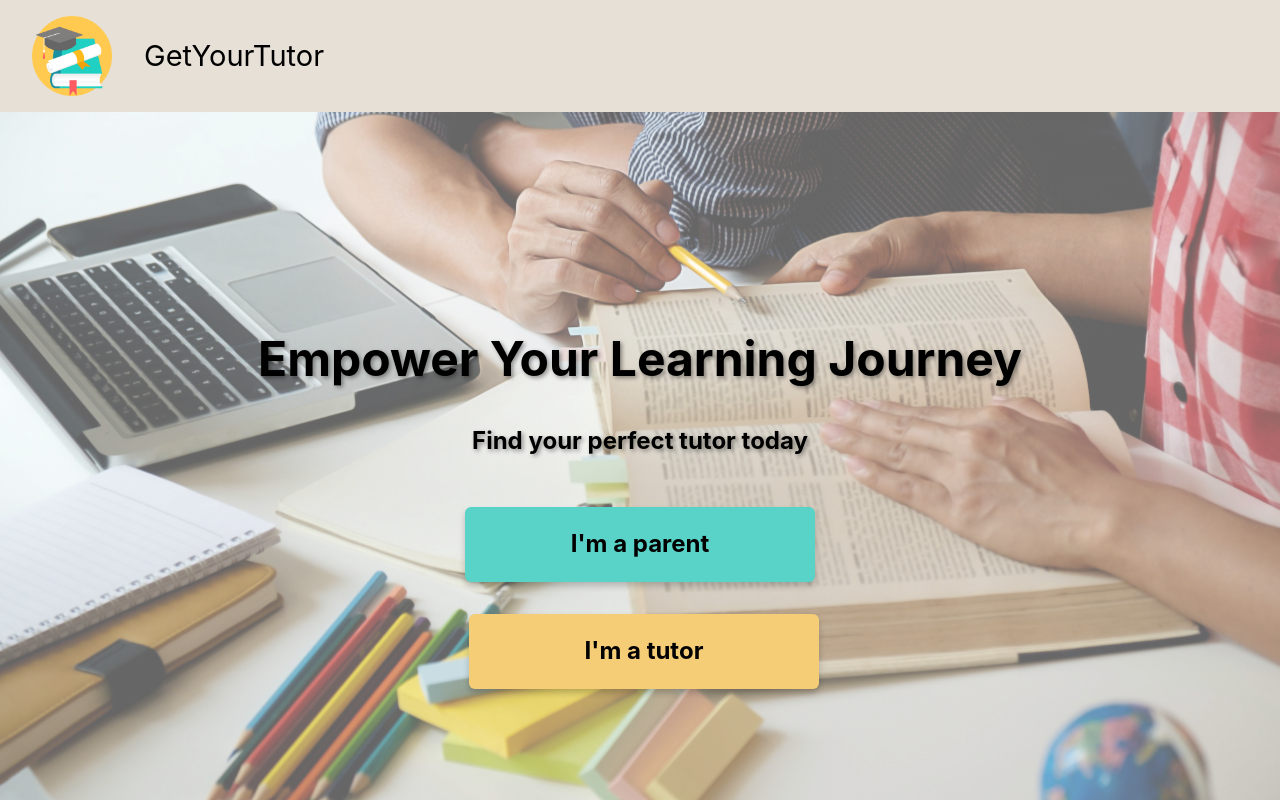
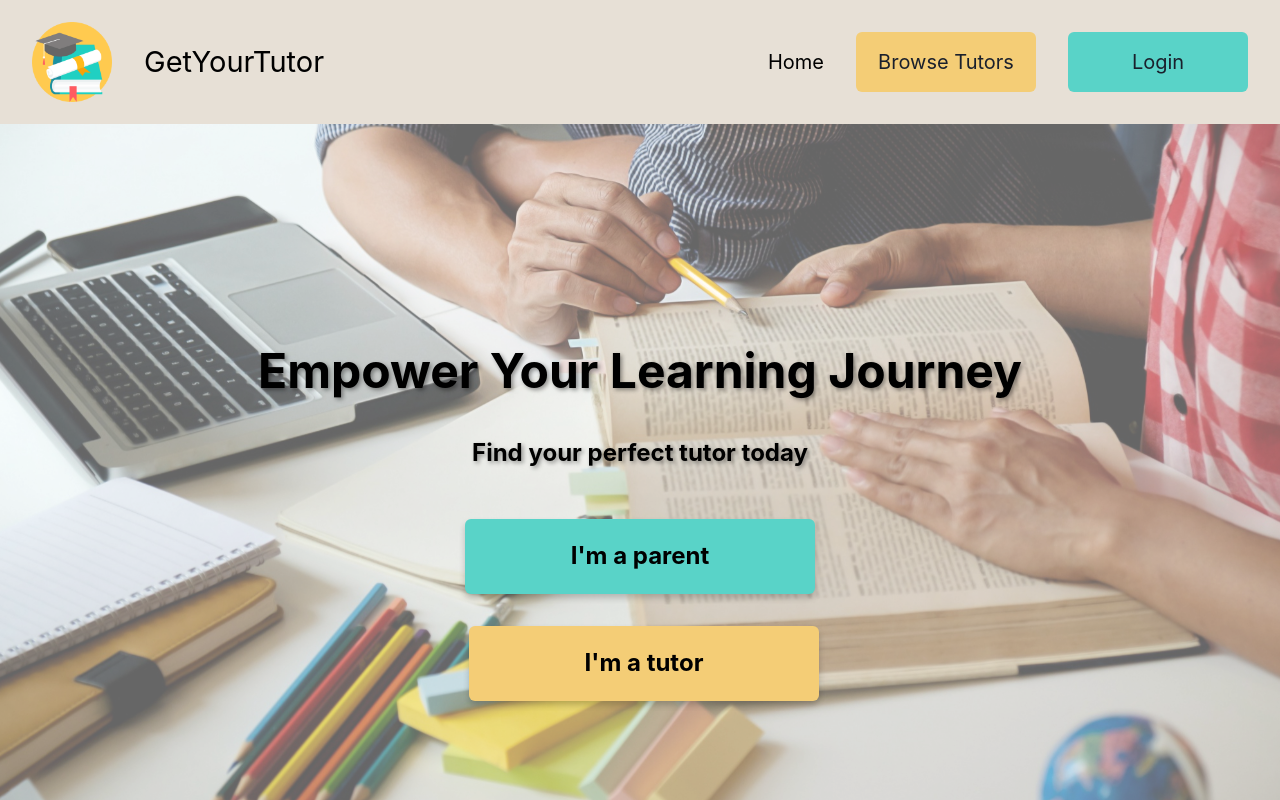
Before and after one commit to Code-the-Dream-School/ffprac-team2-front, a React (Vite) app: page / in a window 1280 px wide. Shown: the top 800 px of the page. Built offline with nearby package versions, Linux system fonts and the light colour scheme.

Commit message:
in progress

```diff
--- a/package.json
+++ b/package.json
@@ -31,7 +31,7 @@
         "yup": "^1.4.0"
     },
     "devDependencies": {
-        "@types/react": "^18.2.56",
+        "@types/react": "^18.2.77",
         "@types/react-dom": "^18.2.19",
         "@typescript-eslint/eslint-plugin": "^7.0.2",
         "@typescript-eslint/parser": "^7.0.2",
--- a/src/components/Navigation.tsx
+++ b/src/components/Navigation.tsx
@@ -1,7 +1,248 @@
-import React from 'react';
+import React, { useEffect, useRef } from 'react';
+import {
+    Avatar,
+    Box,
+    Flex,
+    Button,
+    Link,
+    IconButton,
+    useDisclosure,
+    VStack,
+    Portal,
+} from '@chakra-ui/react';
+import { HamburgerIcon } from '@chakra-ui/icons';
+import { NavLink, useNavigate } from 'react-router-dom';
+import { IoLogOutSharp } from 'react-icons/io5';
 
 const Navigation: React.FC = () => {
-    return <div></div>;
+    const { isOpen, onOpen, onClose } = useDisclosure();
+    const navigate = useNavigate();
+    const cancelRef = useRef(); // Ref for the drawer
+
+    // Parse the userData string into an object
+    const userDataString = localStorage.getItem('userData');
+    const userData = userDataString ? JSON.parse(userDataString) : null;
+    const isLoggedIn = !!userData;
+    const role = userData?.role;
+    // user data - firstName and lastName
+    const initials = userData ? `${userData.firstName[0]}${userData.lastName[0]}` : 'NN';
+    console.log(initials);
+
+    const handleLogout = () => {
+        localStorage.clear(); // To remove all local storage items
+        navigate('/');
+    };
+
+    // Close drawer on outside click
+    useEffect(() => {
+        const closeOnOutsideClick = (event: any) => {
+            if (isOpen && cancelRef.current && !cancelRef.current.contains(event.target)) {
+                onClose();
+            }
+        };
+
+        // Attach click listener
+        document.addEventListener('mousedown', closeOnOutsideClick);
+
+        return () => {
+            // Clean up the listener
+            document.removeEventListener('mousedown', closeOnOutsideClick);
+        };
+    }, [isOpen, onClose]);
+
+    // Close drawer on scroll
+    useEffect(() => {
+        const closeOnScroll = () => {
+            if (isOpen) {
+                onClose();
+            }
+        };
+
+        // Attach scroll listener
+        window.addEventListener('scroll', closeOnScroll, { passive: true });
+
+        return () => {
+            // Clean up the listener
+            window.removeEventListener('scroll', closeOnScroll);
+        };
+    }, [isOpen, onClose]);
+
+    return (
+        <>
+            {/* Header Section */}
+            <Flex
+                as="nav"
+                align="center"
+                justify="space-between"
+                wrap="wrap"
+                padding="4"
+                bg="#E7E0D6"
+            >
+                {/* Mobile Menu Icon */}
+                <IconButton
+                    icon={<HamburgerIcon />}
+                    onClick={onOpen}
+                    display={{ base: 'flex', md: 'none' }}
+                    aria-label="Open Menu"
+                    bg="#E7E0D6"
+                    _hover={{ bg: '#E7E0D6' }}
+                    color="black"
+                />
+
+                {/* Menu for Larger Screens */}
+                <Flex
+                    align="center"
+                    justify="flex-end"
+                    gap={{ base: '4rem', sm: '2rem' }}
+                    display={{ base: 'none', md: 'flex' }}
+                    width="auto"
+                    flexGrow={1}
+                >
+                    <Link
+                        as={NavLink}
+                        to="/"
+                        fontSize="20px"
+                        _hover={{ textDecoration: 'none', color: 'yellow.950' }}
+                    >
+                        Home
+                    </Link>
+
+                    {isLoggedIn && role === 'tutor' && (
+                        <>
+                            <Button
+                                as={NavLink}
+                                to="/tutordashboard"
+                                fontSize="20px"
+                                _hover={{ textDecoration: 'none', color: 'yellow.950' }}
+                                bg="#E7E0D6"
+                            >
+                                My Dashboard
+                            </Button>
+                        </>
+                    )}
+
+                    {isLoggedIn && role === 'parent' && (
+                        <Button
+                            as={NavLink}
+                            to="/parent-dashboard"
+                            fontSize="20px"
+                            _hover={{ textDecoration: 'none', color: 'yellow.950' }}
+                            bg="#E7E0D6"
+                        >
+                            My Dashboard
+                        </Button>
+                    )}
+
+                    <Button
+                        as={NavLink}
+                        to="/tutorsearch"
+                        fontSize="20px"
+                        bg="#F4CD76"
+                        _hover={{ bg: '#F4CD76' }}
+                        size="navigation"
+                    >
+                        Browse Tutors
+                    </Button>
+
+                    {isLoggedIn && role === 'tutor' && (
+                        <>
+                            <Avatar
+                                as={NavLink}
+                                to="/tutor-profile"
+                                bg="#D9D9D9"
+                                color="black"
+                                name={initials}
+                                src={userData.avatar}
+                            />
+                        </>
+                    )}
+
+                    {isLoggedIn && (
+                        <IconButton
+                            icon={<IoLogOutSharp />}
+                            onClick={handleLogout}
+                            fontSize="20px"
+                            variant="unstyled"
+                            aria-label="Logout"
+                        />
+                    )}
+
+                    {!isLoggedIn && (
+                        <Button
+                            as={NavLink}
+                            to="/auth"
+                            fontSize="20px"
+                            bg="#59D3C8"
+                            _hover={{ bg: '#59D3C8' }}
+                            size="navigation"
+                        >
+                            Login
+                        </Button>
+                    )}
+                </Flex>
+            </Flex>
+
+            {/* Mobile Menu */}
+            {isOpen && (
+                <Portal>
+                    <Box
+                        ref={cancelRef}
+                        position="fixed"
+                        top="80px"
+                        left="0"
+                        right="0"
+                        zIndex="overlay"
+                    >
+                        <VStack spacing={4} bg="#E7E0D6" p={4} onClick={onClose}>
+                            <Link as={NavLink} to="/" onClick={onClose}>
+                                Home
+                            </Link>
+
+                            {isLoggedIn && role === 'tutor' && (
+                                <Link as={NavLink} to="/tutordashboard" onClick={onClose}>
+                                    My Dashboard
+                                </Link>
+                            )}
+
+                            {isLoggedIn && role === 'parent' && (
+                                <Link as={NavLink} to="/parent-dashboard" onClick={onClose}>
+                                    My Dashboard
+                                </Link>
+                            )}
+                            <Link as={NavLink} to="/tutorsearch" onClick={onClose}>
+                                Browse Tutors
+                            </Link>
+                            {isLoggedIn && role === 'tutor' && (
+                                <>
+                                    <Avatar
+                                        as={NavLink}
+                                        to="/tutor-profile"
+                                        onClick={onClose}
+                                        bg="#D9D9D9"
+                                        name={initials}
+                                        src={userData.avatar}
+                                    />
+                                </>
+                            )}
+                            {isLoggedIn ? (
+                                <IconButton
+                                    icon={<IoLogOutSharp />}
+                                    onClick={handleLogout}
+                                    size="20px"
+                                    variant="unstyled"
+                                    aria-label="Logout"
+                                />
+                            ) : (
+                                <Link as={NavLink} to="/auth" onClick={onClose}>
+                                    Login
+                                </Link>
+                            )}
+                        </VStack>
+                    </Box>
+                </Portal>
+            )}
+        </>
+    );
 };
 
 export default Navigation;
```
